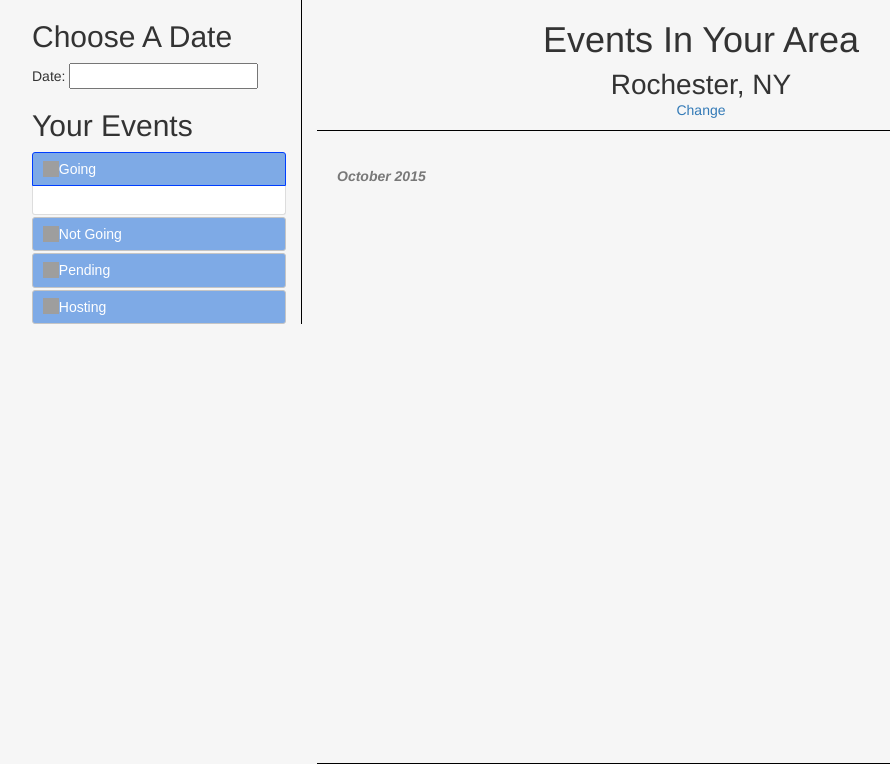
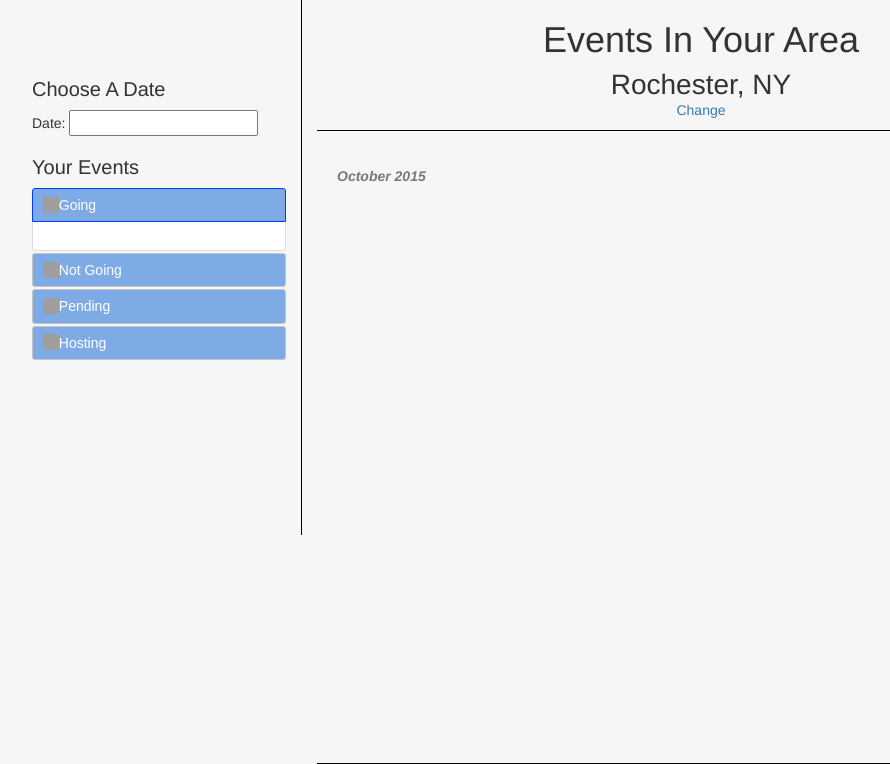
Before and after one commit to AlexanderKM/ClubEarth, a Django app: template clubEarth/earth/templates/event_list.html in a window 1280 px wide. Shown: the part 52-816 px from the top of the page, without its empty margins (53-943 px from the left). Run offline with Django 3.2, Linux system fonts and the light colour scheme; the template is opened without the code that fills it, so the values that code supplies are empty; parts of the project's set-up code (start-up, migrations or seed data) failed here and were passed over; some libraries are stand-ins or nearby versions; grey boxes are pictures that could not be loaded.

Commit message:
decreased font of 'choose a date' on events page

```diff
--- a/clubEarth/earth/static/earth/css/event_list.css
+++ b/clubEarth/earth/static/earth/css/event_list.css
@@ -70,6 +70,12 @@
 .calendar-section{
 	display: inline-block;
 	border-right: 1px solid black;
+	padding-top: 58px;
+	height: 535px;
+}
+
+.calendar-section h2{
+	font-size: 20px;
 }
 
 .event-date{
```
